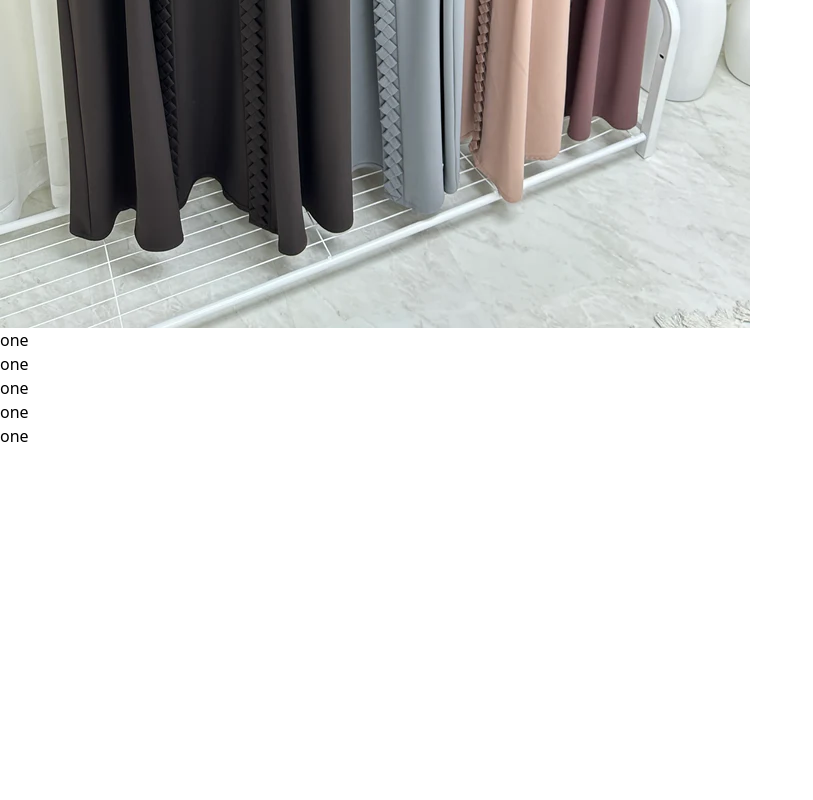
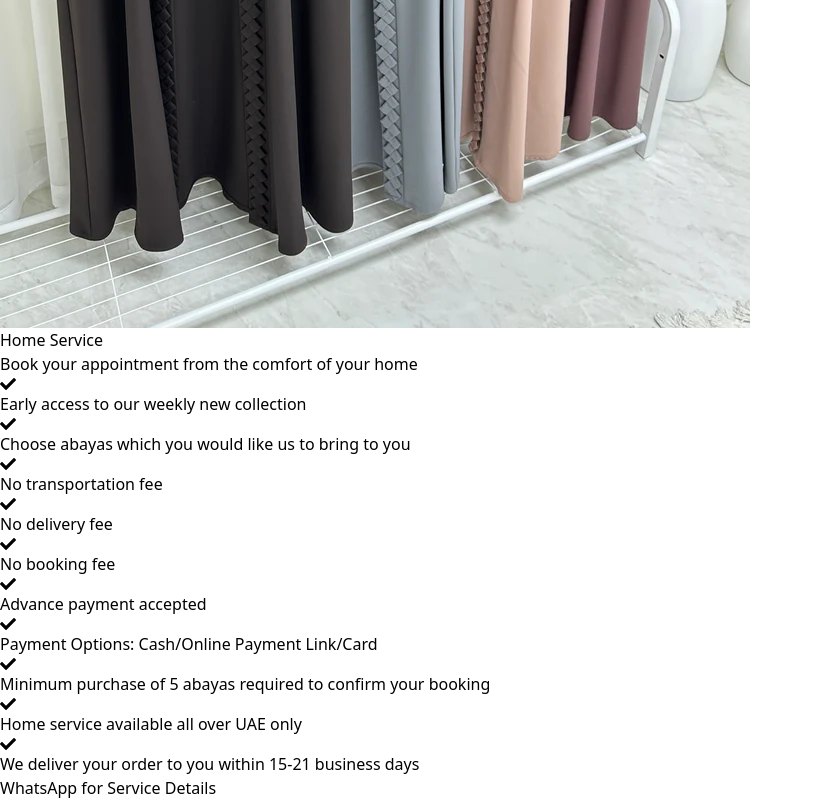
Before and after one commit to sohanwebdevctg/client-project-Ecommerce-crystal-abaya-studio-, a React (Vite) app: page / in a window 1280 px wide. Shown: the part 988-1788 px from the top of the page, without its empty margins (0-813 px from the left). Before the commit the page ends 1436 px from the top, so only its background shows below. Built offline with nearby package versions, Linux system fonts and the light colour scheme.

Commit message:
adding home service section

```diff
--- /dev/null
+++ b/public/homeService.json
@@ -0,0 +1,42 @@
+[
+  {
+    "id" : "01",
+    "item" : "Early access to our weekly new collection"
+  },
+  {
+    "id" : "02",
+    "item" : "Choose abayas which you would like us to bring to you"
+  },
+  {
+    "id" : "03",
+    "item" : "No transportation fee"
+  },
+  {
+    "id" : "04",
+    "item" : "No delivery fee"
+  },
+  {
+    "id" : "05",
+    "item" : "No booking fee"
+  },
+  {
+    "id" : "06",
+    "item" : "Advance payment accepted"
+  },
+  {
+    "id" : "07",
+    "item" : "Payment Options: Cash/Online Payment Link/Card"
+  },
+  {
+    "id" : "08",
+    "item" : "Minimum purchase of 5 abayas required to confirm your booking"
+  },
+  {
+    "id" : "09",
+    "item" : "Home service available all over UAE only"
+  },
+  {
+    "id" : "10",
+    "item" : "We deliver your order to you within 15-21 business days"
+  }
+]
--- a/src/components/Home/HomeService/HomeService.jsx
+++ b/src/components/Home/HomeService/HomeService.jsx
@@ -1,30 +1,52 @@
+import { useEffect, useState } from 'react';
 import homeService from '../../../../public/hoemService/hoemService.jpg'
+import { FaCheck } from "react-icons/fa";
 
 const HomeService = () => {
+
+  const [listData, setListData] = useState([])
+
+
+  // data fetch
+  useEffect(() => {
+    fetch('homeService.json')
+    .then((res) => res.json())
+    .then((data) => setListData(data))
+  })
+
   return (
     <div className="">
       {/* homeService container section start */}
       <div className="container mx-auto">
         {/* content section start */}
-        <div className="flex justify-between items-center gap-20">
+        <div className="md:flex md:justify-between md:items-center md:gap-10 lg:gap-16">
           {/* image section start */}
-          <div className="flex-1">
-            <img className='lg:w-full lg:h-full' src={homeService}></img>
+          <div className="md:flex-1">
+            <img className='h-full w-full sm:h-full sm:w-full md:h-[700px] md:w-full lg:w-full lg:h-full sm:p-5 md:p-0' src={homeService}></img>
           </div>
           {/* image section end */}
           {/* list section start */}
-          <div className="flex-1">
-            <ul>
-              <li>one</li>
-              <li>one</li>
-              <li>one</li>
-              <li>one</li>
-              <li>one</li>
+          <div className="md:flex-1 space-y-5 p-8 sm:p-12 md:p-0">
+            {/* title section start */}
+            <h3 className="text-left text-3xl sm:text-3xl md:text-4xl lg:text-4xl text-[#252525]">Home Service</h3>
+            {/* title section end */}
+            {/* details section start */}
+            <p className='text-xl sm:text-lg md:text-xl lg:text-[22px] text-[#252525] font-bold'>Book your appointment from the comfort of your home</p>
+            {/* details section end */}
+            <ul className='space-y-2'>
+              {
+                listData.map((data) => <li className='text-lg sm:text-base md:text-lg lg:text-[22px] flex justify-start items-center gap-2 text-[#252525BF] font-semibold' key={data.id}><FaCheck></FaCheck>{data.item}</li>)
+              }
             </ul>
           </div>
           {/* list section end */}
         </div>
         {/* content section end */}
+        {/* button section start */}
+        <div className='mx-auto text-center my-10 md:my-14'>
+        <button className='text-[#ffffff] btn bg-[#000] btn-lg px-6 py-3 sm:px-7 sm:py-3 rounded-md inline-block  hover:shadow-red-300 hover:shadow-xl duration-500 text-base sm:text-base md:text-base lg:text-base'>WhatsApp for Service Details</button>
+        </div>
+        {/* button section end */}
       </div>
       {/* homeService container section end */}
 
```
